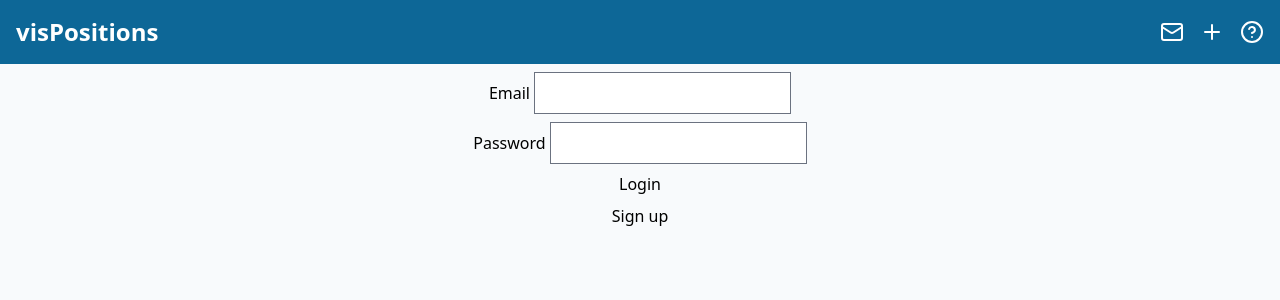
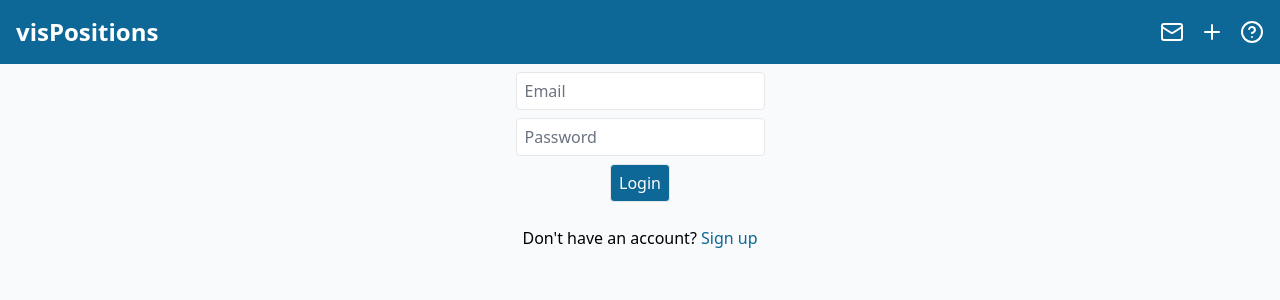
Before and after one commit to Sparkier/visPositions, a SvelteKit app: page /auth in a window 1280 px wide. Shown: the top 300 px of the page. Built offline with nearby package versions, Linux system fonts and the light colour scheme; no server answers.

Commit message:
fix: fix signup flow (#18)

```diff
--- a/src/routes/auth/+page.server.ts
+++ b/src/routes/auth/+page.server.ts
@@ -3,18 +3,6 @@ import { redirect } from '@sveltejs/kit';
 import type { Actions } from './$types';
 
 export const actions: Actions = {
-	signup: async ({ request, locals: { supabase } }) => {
-		const formData = await request.formData();
-		const email = formData.get('email') as string;
-		const password = formData.get('password') as string;
-
-		const { error } = await supabase.auth.signUp({ email, password });
-		if (error) {
-			redirect(303, '/auth/error');
-		} else {
-			redirect(303, '/');
-		}
-	},
 	login: async ({ request, locals: { supabase } }) => {
 		const formData = await request.formData();
 		const email = formData.get('email') as string;
--- a/src/routes/auth/+page.svelte
+++ b/src/routes/auth/+page.svelte
@@ -1,12 +1,15 @@
-<form method="POST" action="?/login" class="flex flex-col items-center gap-2">
-	<label>
-		Email
-		<input name="email" type="email" />
-	</label>
-	<label>
-		Password
-		<input name="password" type="password" />
-	</label>
-	<button>Login</button>
-	<button formaction="?/signup">Sign up</button>
-</form>
+<script lang="ts">
+	import Button from '$lib/components/ui/Button.svelte';
+	import Input from '$lib/components/ui/Input.svelte';
+</script>
+
+<div class="flex flex-col items-center gap-2">
+	<form method="POST" action="?/login" class="flex flex-col items-center gap-2">
+		<Input name="email" type="email" placeholder="Email" />
+		<Input name="password" type="password" placeholder="Password" />
+		<Button>Login</Button>
+	</form>
+	<p class="mt-4">
+		Don't have an account? <a href="/auth/signup" class="text-primary hover:underline">Sign up</a>
+	</p>
+</div>
--- /dev/null
+++ b/src/routes/auth/signup/+page.server.ts
@@ -0,0 +1,31 @@
+import { fail, redirect } from '@sveltejs/kit';
+
+import type { Actions } from './$types';
+
+export const actions: Actions = {
+	signup: async ({ request, locals: { supabase } }) => {
+		const formData = await request.formData();
+		const email = formData.get('email') as string;
+		const password = formData.get('password') as string;
+		const confirmPassword = formData.get('confirmPassword') as string;
+
+		if (!email || !password || !confirmPassword) {
+			return fail(400, { message: 'All fields are required.', incorrect: true });
+		}
+
+		if (password !== confirmPassword) {
+			return fail(400, { message: 'Passwords do not match.', incorrect: true });
+		}
+
+		const { error } = await supabase.auth.signUp({
+			email,
+			password
+		});
+
+		if (error) {
+			redirect(303, '/auth/error');
+		} else {
+			return { success: true, message: 'Please check your email to confirm your account.' };
+		}
+	}
+};
--- /dev/null
+++ b/src/routes/auth/signup/+page.svelte
@@ -0,0 +1,36 @@
+<script lang="ts">
+	import { enhance } from '$app/forms';
+	import Button from '$lib/components/ui/Button.svelte';
+	import Input from '$lib/components/ui/Input.svelte';
+
+	let { form } = $props();
+</script>
+
+<div class="flex flex-col items-center gap-4 p-4">
+	{#if form?.success}
+		<div class="p-4 text-center">
+			<h2 class="mb-2 text-lg font-semibold">Signup Successful!</h2>
+			<p>{form?.message || 'Please check your email to confirm your account.'}</p>
+			<p class="mt-2 text-sm">You can close this page.</p>
+		</div>
+	{:else}
+		<h1 class="mb-4 text-2xl font-bold">Create Account</h1>
+		<form
+			method="POST"
+			action="?/signup"
+			class="flex w-full max-w-xs flex-col items-center gap-2"
+			use:enhance
+		>
+			<Input name="email" type="email" placeholder="Email" />
+			<Input name="password" type="password" placeholder="Password" />
+			<Input name="confirmPassword" type="password" placeholder="Confirm Password" />
+			{#if form?.incorrect && form?.message}
+				<p class="text-sm text-red-500">{form.message}</p>
+			{/if}
+			<Button>Sign up</Button>
+		</form>
+		<p class="mt-4 text-sm">
+			Already have an account? <a href="/auth" class="text-primary hover:underline">Login</a>
+		</p>
+	{/if}
+</div>
```
